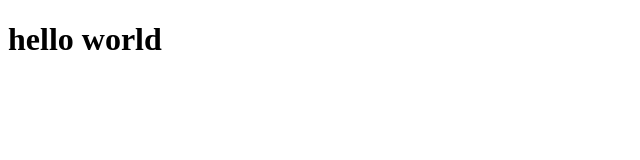
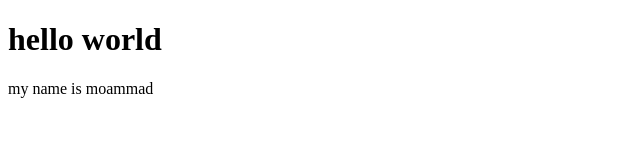
Before and after one commit to mohammad77hastam/test, a plain HTML site: page index.html in a window 1280 px wide. Shown: the whole page, without its empty margins (0-640 px from the left). Drawn offline with Linux system fonts and the light colour scheme.

Commit message:
index.html>p tag add

```diff
--- a/index.html
+++ b/index.html
@@ -7,5 +7,6 @@
 </head>
 <body>
     <h1> hello world </h1>
+    <p>my name is moammad </p>
 </body>
 </html>
```
